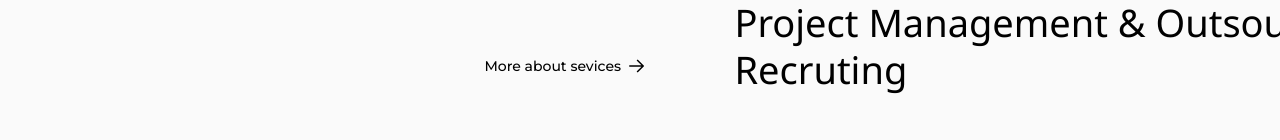
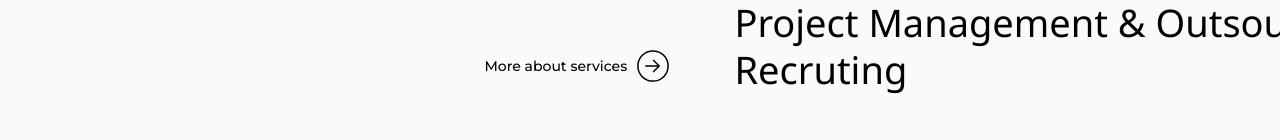
Before and after one commit to antonMandrichenko/company, a Next.js app: page / in a window 1280 px wide. Shown: the part 1468-1608 px from the top of the page. Built offline with nearby package versions, Linux system fonts and the light colour scheme.

Commit message:
AppButton is completed

```diff
--- a/components/Home/MoreServices.tsx
+++ b/components/Home/AppButton.tsx
@@ -16,23 +16,15 @@ const useStyles = makeStyles((theme: Theme) =>
       height: "2rem",
       lineHeight: "2rem",
       "&:hover": {
-        outlineWidth: 0,
-      },
-    },
-    arrowCircle: {
-      transition: "stroke-dashoffset .3s ease",
-      strokeDasharray: 95,
-      strokeDashoffset: 95,
-      zIndex: 3,
-      "&:hover": {
-        strokeDashoffset: 0,
-      },
+        color: theme.palette.primary.main,
+      }
     },
     arrowIcon: {
       position: "relative",
       top: -1,
       transition: "transform 0.3s ease",
       verticalAlign: "middle",
+      marginLeft: 10,
       "&:hover": {
         transform: "translate3d(7px, 0, 0)",
       },
@@ -40,12 +32,16 @@ const useStyles = makeStyles((theme: Theme) =>
   })
 );
 
-const MoreServices: React.SFC = () => {
+interface IProps {
+  text: string;
+}
+
+const AppButton: React.SFC<IProps> = ({ text }) => {
   const classes = useStyles();
   return (
     <Link href="/services">
       <a className={classes.link}>
-        More about sevices
+        {text}
         <svg
           className={classes.arrowIcon}
           xmlns="http://www.w3.org/2000/svg"
@@ -56,20 +52,12 @@ const MoreServices: React.SFC = () => {
           <g
             fill="none"
             stroke="#000"
-            stroke-width="1.5"
-            stroke-linejoin="round"
-            stroke-miterlimit="10"
+            strokeWidth="1.5"
+            strokeLinejoin="round"
+            strokeMiterlimit="10"
           >
-            <circle
-              className={classes.arrowCircle}
-              cx="16"
-              cy="16"
-              r="15.12"
-            ></circle>
-            <path
-              // className={classes.arrowIconArrow}
-              d="M16.14 9.93L22.21 16l-6.07 6.07M8.23 16h13.98"
-            ></path>
+            <circle cx="16" cy="16" r="15.12"></circle>
+            <path d="M16.14 9.93L22.21 16l-6.07 6.07M8.23 16h13.98"></path>
           </g>
         </svg>
       </a>
@@ -77,4 +65,4 @@ const MoreServices: React.SFC = () => {
   );
 };
 
-export default MoreServices;
+export default AppButton;
--- a/components/Home/SecondProjectReviewBlock.tsx
+++ b/components/Home/SecondProjectReviewBlock.tsx
@@ -1,6 +1,6 @@
 import React from "react";
 import { makeStyles, createStyles, Theme, Typography } from "@material-ui/core";
-import MoreServices from "./MoreServices";
+import AppButton from "./AppButton";
 
 const useStyles = makeStyles((theme: Theme) =>
   createStyles({
@@ -39,7 +39,7 @@ const SecondProjectReviewBlock: React.SFC = () => {
         Project Management & Outsource
       </Typography>
       <Typography variant="subtitle1">Recruting</Typography>
-      <MoreServices/>
+      <AppButton text="More about services"/>
     </div>
   );
 };
```
